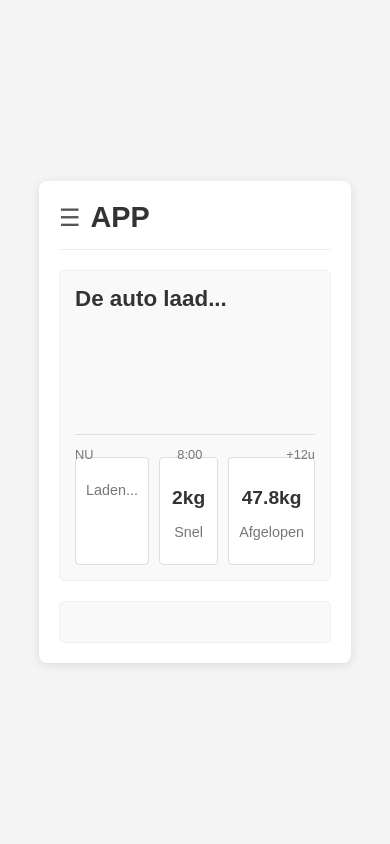
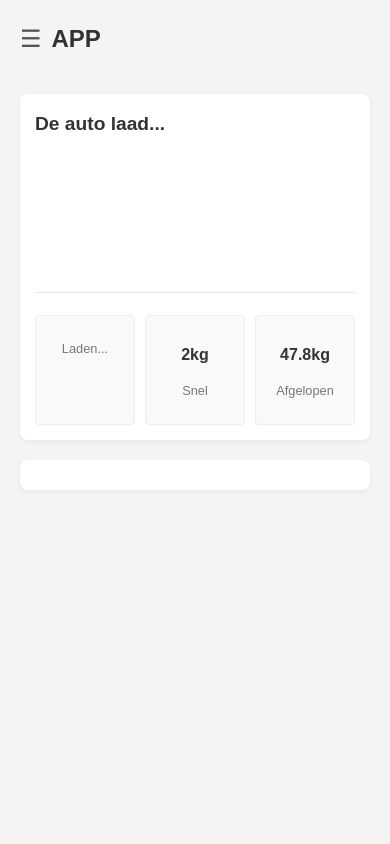
Before and after one commit to 2themax2/NewEnergyHackathon, a Flask app: page / in a window 390 px wide. Run offline with Flask 3, Linux system fonts and the light colour scheme; data that the repository does not hold is empty.

Commit message:
refactor dashboard data handling and improve UI layout with responsive design

```diff
--- a/backend/app.py
+++ b/backend/app.py
@@ -15,7 +15,6 @@ def home():
 @app.route("/dashboard/data")
 def get_utilization_data():
     try:
-        # API configuration
         url = "https://api.ned.nl/v1/utilizations"
         headers = {'X-AUTH-TOKEN': os.getenv('api'), 'accept': 'application/ld+json'}
         params = {
@@ -29,29 +28,28 @@ def get_utilization_data():
             'validfrom[after]': '2025-05-16'
         }
 
-        # Get data from API
         response = requests.get(url, headers=headers, params=params)
         response.raise_for_status()
         data = response.json()
 
-        # Process results for the bar chart
         bar_data = []
         if 'hydra:member' in data:
-            num_items = len(data['hydra:member'])
-            for i, item in enumerate(data['hydra:member']):
+            for item in data['hydra:member']:
                 ef = round(item.get('emissionfactor', 0), 3)
-                # Basic scaling for the bar height (you might need to adjust this)
-                height = ef * 100  # Example scaling
-                bar_data.append({'height': height, 'label': f'{i+1}'})
+                height = ef * 100
+                valid_from = item.get('validfrom')
+                valid_to = item.get('validto')
 
-        # Process results for the load information
-        if data.get('hydra:member'):
-            latest_data = data['hydra:member'][-1] # Assuming the last item is the most recent
-            emission_factor = round(latest_data.get('emissionfactor', 0), 3)
-        else:
-            emission_factor = 0
+                if valid_from and valid_to:
+                    from_hour = datetime.fromisoformat(valid_from).strftime('%H:%M')
+                    to_hour = datetime.fromisoformat(valid_to).strftime('%H:%M')
+                    bar_data.append({'height': height, 'label': f'{from_hour}-{to_hour}'})
+                else:
+                    bar_data.append({'height': height, 'label': ''}) # Or some other default label
 
-        return jsonify({'bar_data': bar_data, 'latest_ef': emission_factor})
+        latest_ef = round(data['hydra:member'][-1].get('emissionfactor', 0), 3) if data.get('hydra:member') else 0
+
+        return jsonify({'bar_data': bar_data, 'latest_ef': latest_ef})
 
     except requests.exceptions.RequestException as e:
         return jsonify({"error": f"API request failed: {str(e)}"}), 500
--- a/frontend/static/css/style.css
+++ b/frontend/static/css/style.css
@@ -2,20 +2,12 @@ body {
     font-family: sans-serif;
     margin: 0;
     background-color: #f4f4f4;
-    display: flex;
-    justify-content: center;
-    align-items: center;
-    min-height: 100vh;
+    color: #333;
+    line-height: 1.6;
 }
 
-.dashboard-container {
-    background-color: #fff;
-    border-radius: 8px;
-    box-shadow: 0 2px 10px rgba(0, 0, 0, 0.1);
+.container {
     padding: 20px;
-    width: 80%;
-    max-width: 600px;
-    box-sizing: border-box;
 }
 
 header {
@@ -26,91 +18,117 @@ header {
     margin-bottom: 20px;
 }
 
-.menu-icon {
+.menu-button {
     font-size: 1.5em;
     margin-right: 10px;
     color: #555;
+    background: none;
+    border: none;
+    padding: 0;
+    cursor: pointer;
 }
 
 header h1 {
     margin: 0;
-    font-size: 1.8em;
+    font-size: 1.5em;
+}
+
+.load-status {
+    background-color: #fff;
+    border-radius: 8px;
+    box-shadow: 0 2px 5px rgba(0, 0, 0, 0.05);
+    padding: 15px;
+    margin-bottom: 20px;
+}
+
+.load-status h2 {
+    margin-top: 0;
+    font-size: 1.2em;
+    margin-bottom: 10px;
     color: #333;
 }
 
-.main-content {
-    display: flex;
-    flex-direction: column;
-    gap: 20px;
-}
-
-.load-status-card {
-    background-color: #f9f9f9;
-    border: 1px solid #eee;
-    padding: 15px;
-    border-radius: 6px;
-}
-
-.load-status-card h2 {
-    margin-top: 0;
-    font-size: 1.4em;
-    color: #333;
-    margin-bottom: 10px;
-}
-
-.bar-chart-container {
+.chart-container {
     position: relative;
     margin-bottom: 15px;
+    height: 150px; /* Fixed height for better mobile view */
 }
 
 #emissionChart {
-    width: 100%;
-    height: auto; /* Adjust height as needed */
+    width: 100% !important;
+    height: 100% !important;
+    display: block; /* Prevents extra space below canvas */
 }
 
-.time-labels {
-    position: absolute;
-    left: 0;
-    right: 0;
-    bottom: -20px;
-    display: flex;
-    justify-content: space-between;
-    color: #777;
-    font-size: 0.8em;
-}
-
-.info-boxes {
+.info-grid {
     display: grid;
-    grid-template-columns: 1fr 1fr 1fr;
+    grid-template-columns: repeat(auto-fit, minmax(80px, 1fr)); /* Responsive grid */
     gap: 10px;
 }
 
 .info-box {
-    background-color: #fff;
-    border: 1px solid #ddd;
+    background-color: #f9f9f9;
+    border: 1px solid #eee;
     padding: 10px;
     border-radius: 4px;
     text-align: center;
 }
 
 .info-box .value {
-    font-size: 1.2em;
+    font-size: 1em;
     font-weight: bold;
     color: #333;
     margin-bottom: 5px;
 }
 
 .info-box .label {
-    font-size: 0.9em;
+    font-size: 0.8em;
     color: #777;
 }
 
-.placeholder {
-    background-color: #f9f9f9;
-    border: 1px solid #eee;
-    padding: 20px;
-    border-radius: 6px;
+.placeholder-section {
+    background-color: #fff;
+    border-radius: 8px;
+    box-shadow: 0 2px 5px rgba(0, 0, 0, 0.05);
+    padding: 15px;
     text-align: center;
     color: #777;
-    font-size: 0.9em;
+    font-size: 0.8em;
 }
+
+/* Larger screens */
+@media (min-width: 600px) {
+    .container {
+        max-width: 600px;
+        margin: 20px auto;
+    }
+
+    header h1 {
+        font-size: 1.8em;
+    }
+
+    .load-status h2 {
+        font-size: 1.4em;
+    }
+
+    .chart-container {
+        height: 200px;
+    }
+
+    .info-grid {
+        grid-template-columns: 1fr 1fr 1fr;
+    }
+
+    .info-box .value {
+        font-size: 1.2em;
+    }
+
+    .info-box .label {
+        font-size: 0.9em;
+    }
+
+    .placeholder-section {
+        padding: 20px;
+        font-size: 0.9em;
+    }
+}
--- a/frontend/templates/index.html
+++ b/frontend/templates/index.html
@@ -8,24 +8,18 @@
     <script src="https://cdn.jsdelivr.net/npm/chart.js"></script>
 </head>
 <body>
-<div class="dashboard-container">
+<div class="container">
     <header>
-        <div class="menu-icon">&#9776;</div>
+        <button class="menu-button">&#9776;</button>
         <h1>APP</h1>
     </header>
 
-    <section class="main-content">
-        <div class="load-status-card">
+    <section class="load-status">
         <h2>De auto laad...</h2>
-            <div class="bar-chart-container">
+        <div class="chart-container">
             <canvas id="emissionChart"></canvas>
-                <div class="time-labels">
-                    <span>NU</span>
-                    <span>8:00</span>
-                    <span>+12u</span>
         </div>
-            </div>
-            <div class="info-boxes">
+        <div class="info-grid">
             <div class="info-box">
                 <p class="label">Laden...</p>
             </div>
@@ -38,8 +32,9 @@
                 <p class="label">Afgelopen</p>
             </div>
         </div>
-        </div>
+    </section>
 
+    <section class="placeholder-section">
         <div class="placeholder">
         </div>
     </section>
@@ -56,8 +51,8 @@
                 return;
             }
 
-            updateChart(data.bar_data);
-            // You can update other parts of the UI with data.latest_ef if needed
+            const first24HoursData = data.bar_data.slice(0, 24);
+            updateChart(first24HoursData);
             console.log("Latest Emission Factor:", data.latest_ef);
 
         } catch (error) {
@@ -77,36 +72,36 @@
                 datasets: [{
                     label: 'Emission Factor (Scaled)',
                     data: heights,
-                    backgroundColor: 'rgba(75, 192, 192, 0.8)', // Customize color
+                    backgroundColor: 'rgba(75, 192, 192, 0.8)',
                     borderColor: 'rgba(75, 192, 192, 1)',
                     borderWidth: 1
                 }]
             },
             options: {
+                responsive: true,
+                maintainAspectRatio: false,
                 scales: {
                     y: {
                         beginAtZero: true,
-                        display: false // Hide y-axis labels
+                        display: false
                     },
                     x: {
                         grid: {
-                            display: false // Hide x-axis grid lines
+                            display: false
                         }
                     }
                 },
                 plugins: {
                     legend: {
-                        display: false // Hide the legend
+                        display: false
                     }
                 }
             }
         });
     }
 
-    // Fetch data initially and then maybe periodically
     fetchData();
-    // Optionally, you can set an interval to update the data regularly:
-    // setInterval(fetchData, 5000); // Update every 5 seconds
+    // setInterval(fetchData, 5000);
 </script>
 </body>
 </html>
```
Lines whose indentation alone changed are shown as unchanged.
